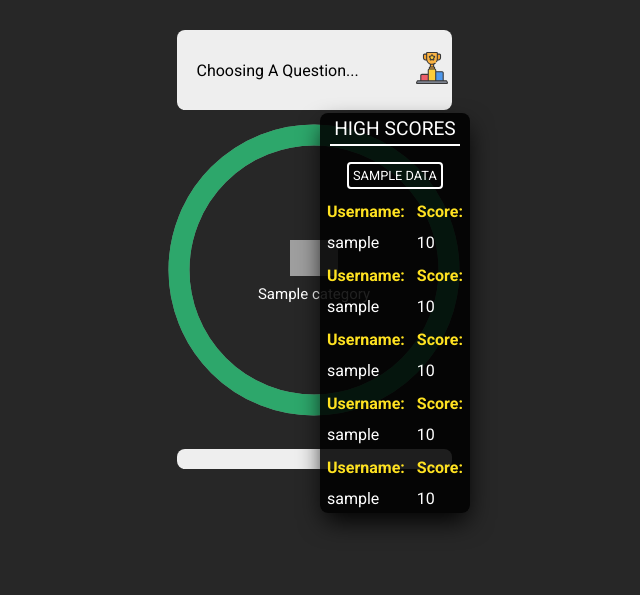
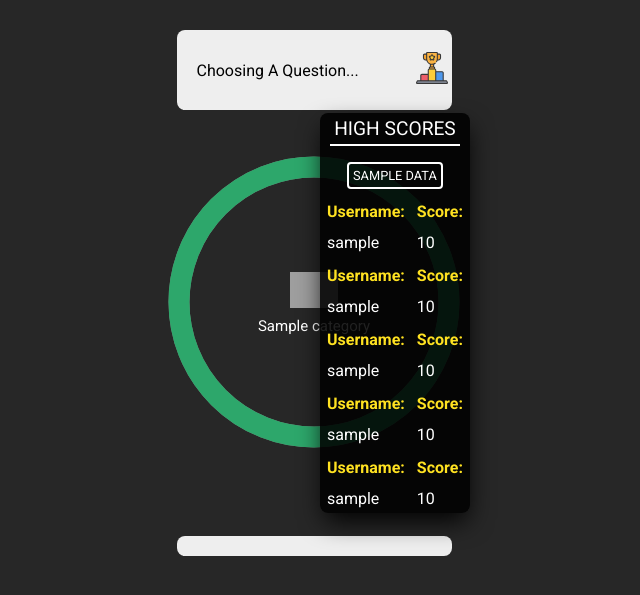
Before and after one commit to jermzblake/Trivia-Night, a Django app: template main_app/templates/game/intermission.html in a window 1280 px wide. Shown: the top 595 px of the page, without its empty margins (326-966 px from the left). Run offline with Django 3.2, Linux system fonts and the light colour scheme; the template is opened without the code that fills it: most values are stand-ins (such as "Sample title", 1, 10 or a date in 2020); grey boxes are pictures that could not be loaded.

Commit message:
fixed intermission centering

```diff
--- a/main_app/static/css/intermission.css
+++ b/main_app/static/css/intermission.css
@@ -18,6 +18,7 @@
   position: relative;
   height: 300px;
   width: 300px;
+  margin-top: 2rem;
 }
 
 /* Removes SVG styling that would hide the time label */
@@ -104,4 +105,5 @@
   padding: 10px;
   margin: 25px auto;
   text-align: center;
+  margin-top: 5rem;
 }
```
